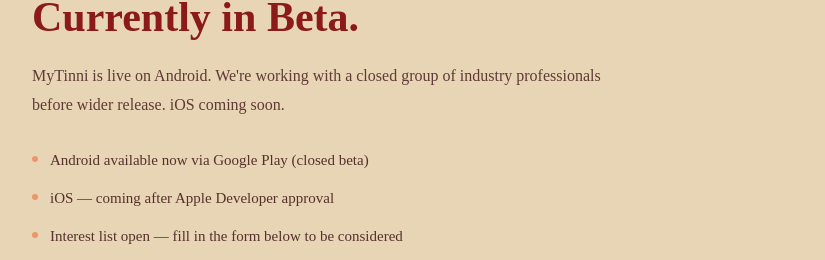
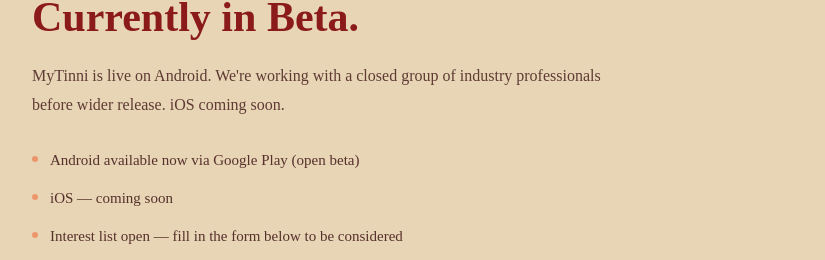
Before and after one commit to MyTinniDev/Website, a React (Vite) app: page / in a window 1280 px wide. Shown: the part 2282-2542 px from the top of the page, without its empty margins (106-931 px from the left). Built offline with nearby package versions, Linux system fonts and the light colour scheme; no server answers; a web font is replaced by a local one.

Commit message:
Update Index.tsx

```diff
--- a/src/pages/Index.tsx
+++ b/src/pages/Index.tsx
@@ -571,8 +571,8 @@
             MyTinni is live on Android. We're working with a closed group of industry professionals before wider release. iOS coming soon.
           </p>
           <ul className="feature-list" style={{ marginTop: 28 }}>
-            <li><span className="feature-bullet"/><span>Android available now via Google Play (closed beta)</span></li>
-            <li><span className="feature-bullet"/><span>iOS — coming after Apple Developer approval</span></li>
+            <li><span className="feature-bullet"/><span>Android available now via Google Play (open beta)</span></li>
+            <li><span className="feature-bullet"/><span>iOS — coming soon</span></li>
             <li><span className="feature-bullet"/><span>Interest list open — fill in the form below to be considered</span></li>
           </ul>
         </div>
```
